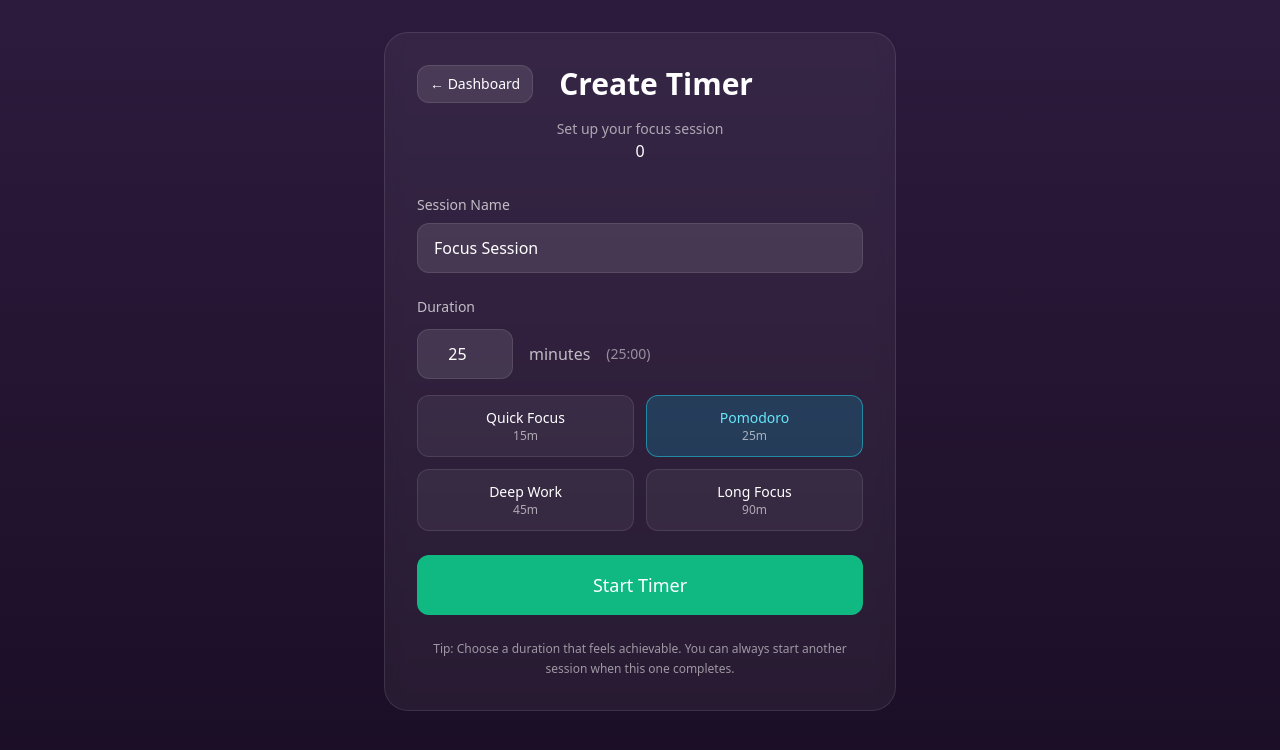
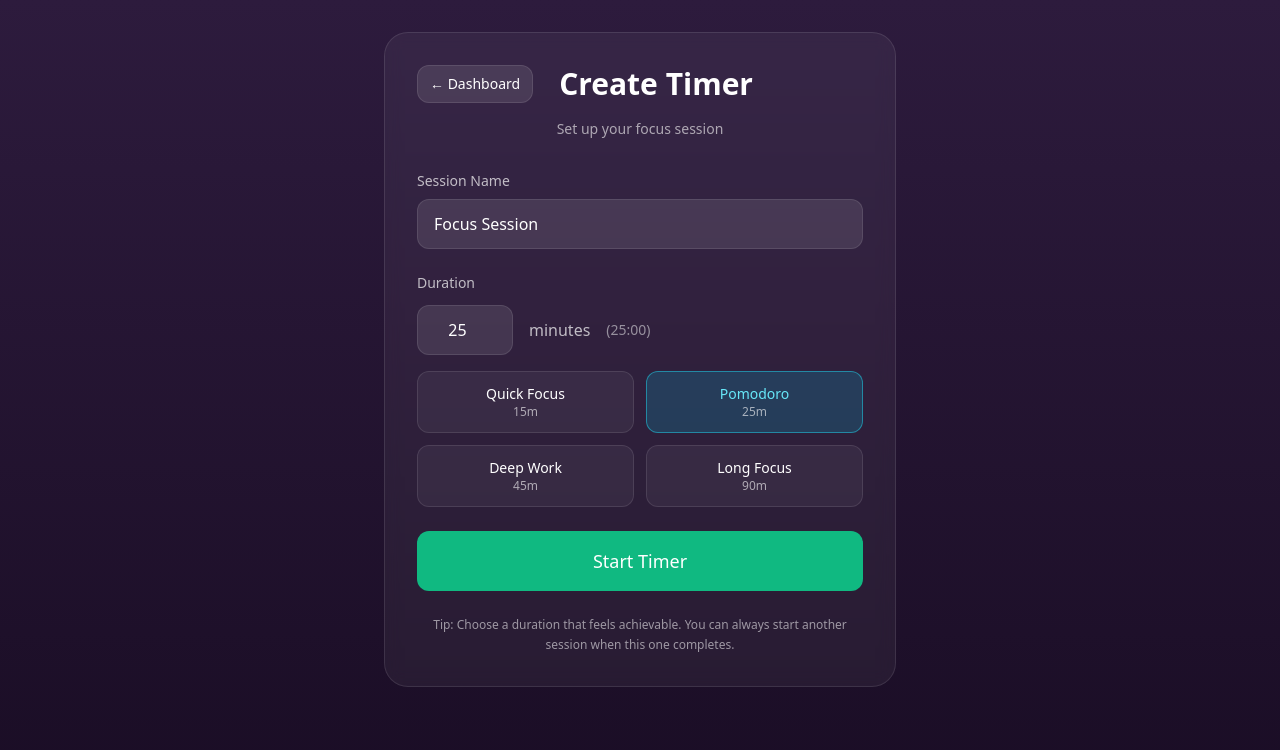
Before and after one commit to joypauls/focusnook, a React (Vite) app: page / in a window 1280 px wide. Both pictures are taken after a click on the button "New Timer". Shown: the top 750 px of the page. Built offline with nearby package versions, Linux system fonts and the light colour scheme; the HTML template or start-up script is replaced by a standard one.

Commit message:
fix active display text

```diff
--- a/src/App.tsx
+++ b/src/App.tsx
@@ -56,9 +56,9 @@ function CreateTimerScreen({ onStartTimer, onDashboard, activeTimerCount }: {
           <div className="w-[84px]"></div>
         </div>
         <p className="text-sm text-white/60">Set up your focus session</p>
-        {activeTimerCount && activeTimerCount > 0 && (
+        {!!activeTimerCount && (
           <div className="text-xs text-emerald-400 mt-2">
-            {activeTimerCount} timer{activeTimerCount > 1 ? 's' : ''} running in background
+            {activeTimerCount} timer{activeTimerCount > 1 ? "s" : ""} running in background
           </div>
         )}
       </header>
```
